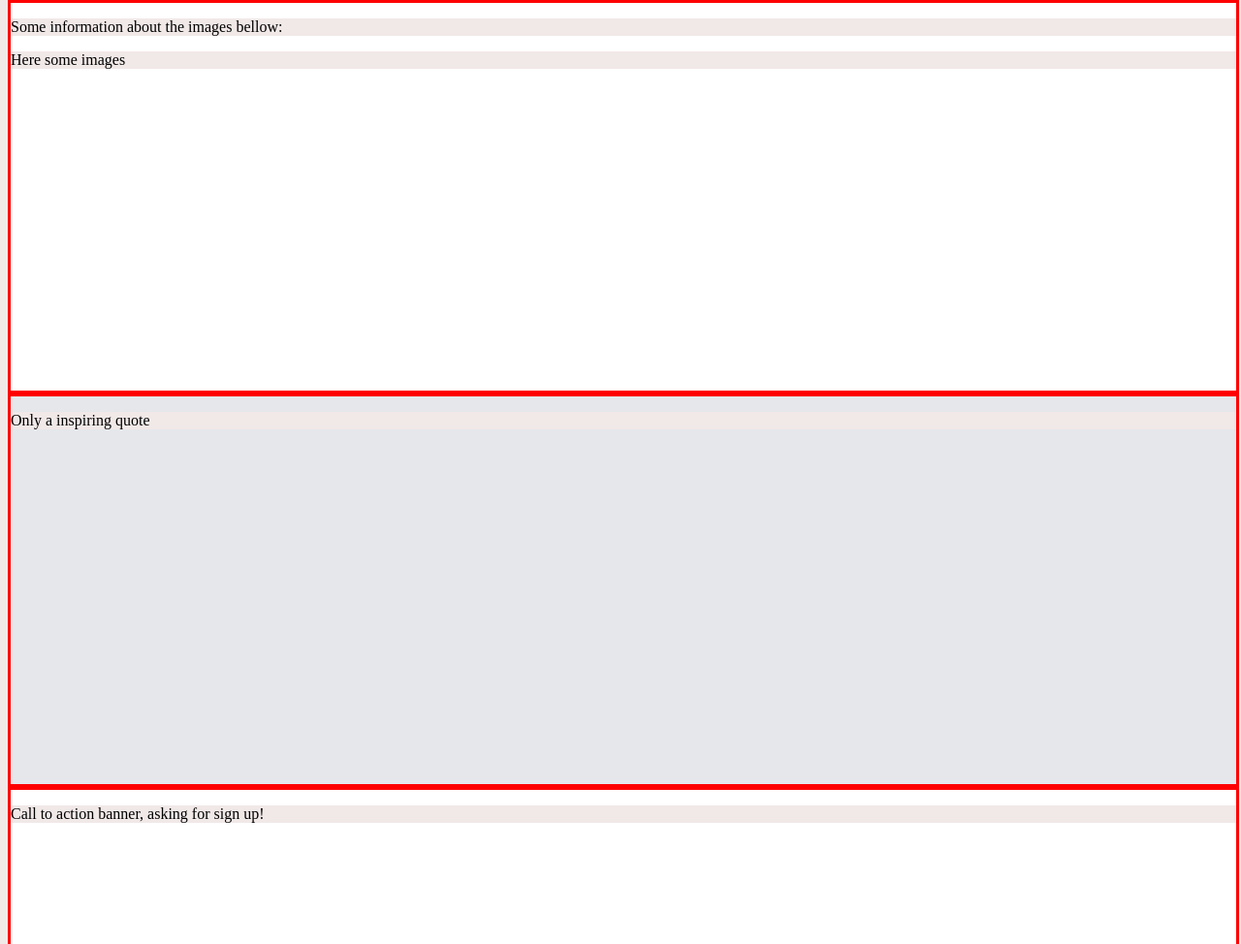
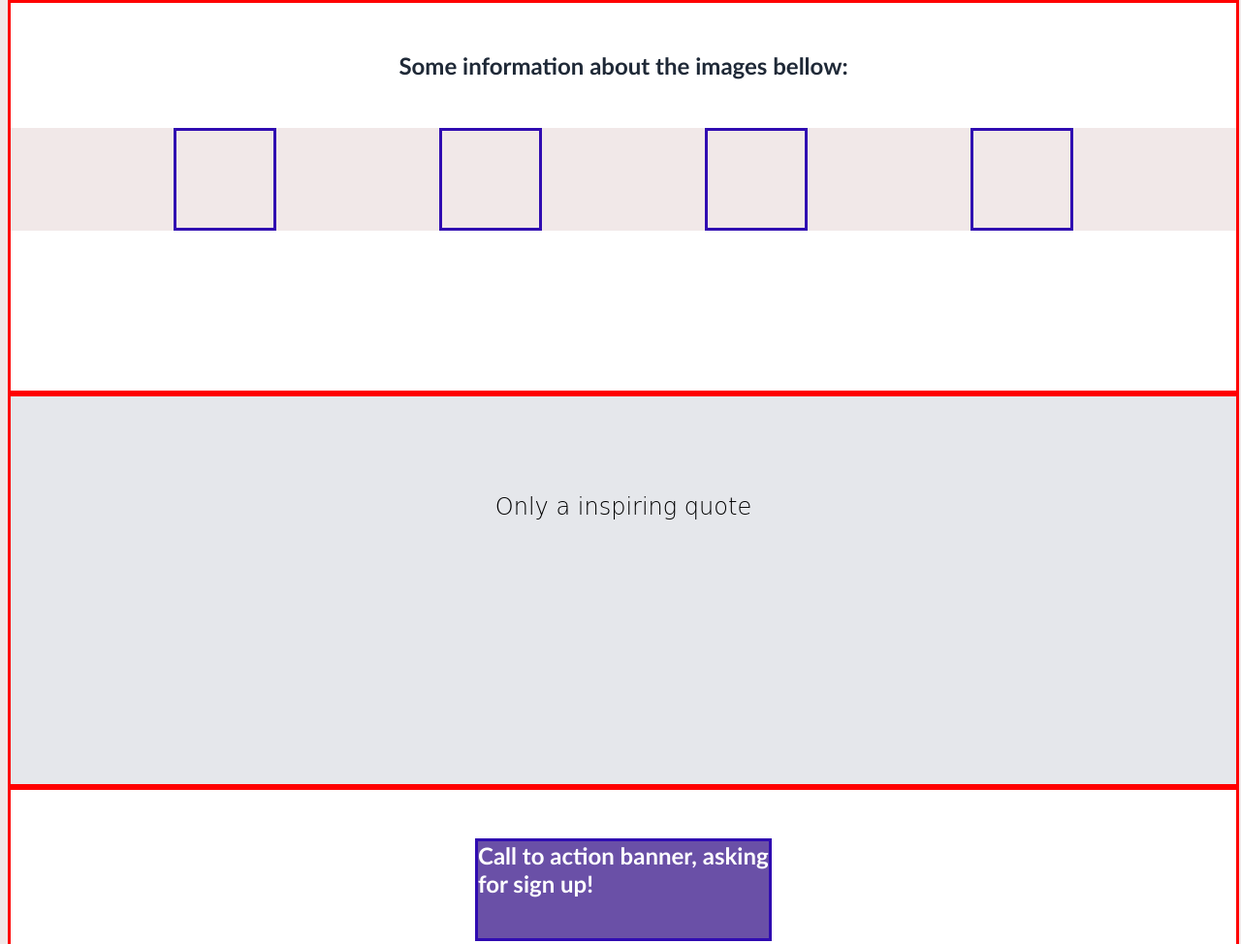
Before and after one commit to custodiotiago/LandingPage, a plain HTML site: page index.html in a window 1280 px wide. Shown: the part 520-1494 px from the top of the page at 97% size. Drawn offline with Linux system fonts and the light colour scheme.

Commit message:
Update CSS for containers 3 e 4

```diff
--- a/index.html
+++ b/index.html
@@ -37,7 +37,10 @@
             <p>Some information about the images bellow:</p>
         </div>
         <div id="imageGallery">
-            <p>Here some images</p>
+            <div class="imgMini"></div>
+            <div class="imgMini"></div>
+            <div class="imgMini"></div>
+            <div class="imgMini"></div>
         </div>
     </div>
 
@@ -46,8 +49,7 @@
     </div>
 
     <div class="contentDiv4">
-        <div id="callAction">
-            <p>Call to action banner, asking for sign up!</p>
+        <div id="callAction">Call to action banner, asking for sign up!
         </div>
     </div>
 
--- a/styles.css
+++ b/styles.css
@@ -26,6 +26,7 @@
     font-family: 'Trebuchet MS', 'Lucida Sans Unicode', 'Lucida Grande', 'Lucida Sans', Arial, sans-serif;
     font-size: 24px;
     text-align: center;
+    font-weight: bold;
 }
 
 .navbar_buttons {
@@ -67,7 +68,7 @@
 
 #mainDescription h1 {
     background-color: #1F2937;
-    color: #E5E7EB;
+    color: #F9FAF8;
     font-family: 'Trebuchet MS', 'Lucida Sans Unicode', 'Lucida Grande', 'Lucida Sans', Arial, sans-serif;
     font-size: 36px;
 }
@@ -77,6 +78,7 @@
     color: #E5E7EB;
     font-family: 'Trebuchet MS', 'Lucida Sans Unicode', 'Lucida Grande', 'Lucida Sans', Arial, sans-serif;
     font-size: 16px;
+    font-weight: bold;
 }
 
 #mainImage{
@@ -88,8 +90,66 @@
     background-color: white;
 }
 
+.contentDiv2 {
+    flex-direction: column;
+    text-align: center;
+    background-color: white;
+}
+
+#someInformation p {
+    background-color: white;
+    font-weight: bold;
+    color: #1F2937;
+    margin-top: 50px;
+    font-family: 'Trebuchet MS', 'Lucida Sans Unicode', 'Lucida Grande', 'Lucida Sans', Arial, sans-serif;
+    font-size: 24px;
+}
+
+#imageGallery {
+    margin-top:50px;
+    display:flex;
+    flex-direction: row;
+    justify-content:space-evenly;
+}
+
+.imgMini {
+    border-style: solid;
+    border-color: rgb(48, 12, 177);
+    height: 100px;
+    width: 100px;
+}
+
 .contentDiv3 {
     background-color: #E5E7EB;
+}
+
+.contentDiv3 p {
+    font-weight:lighter;
+    font-family:cursive;
+    font-size: 24px;
+    margin-top:100px;
+    text-align: center;
+    background-color: #E5E7EB;
+}
+
+.contentDiv4 {
+    display:flex;
+    flex-direction: row;
+    justify-content:space-evenly;
+}
+#callAction {
+    border-style: solid;
+    border-color: rgb(48, 12, 177);
+    height: 100px;
+    width: 300px;
+    margin-top: 100px;
+    font-weight: bold;
+    color: #ffffff;
+    margin-top: 50px;
+    font-family: 'Trebuchet MS', 'Lucida Sans Unicode', 'Lucida Grande', 'Lucida Sans', Arial, sans-serif;
+    font-size: 24px;
+    background-color: rgb(106, 80, 167);
+    justify-content: space-evenly;
 }
 
 .root {
```
